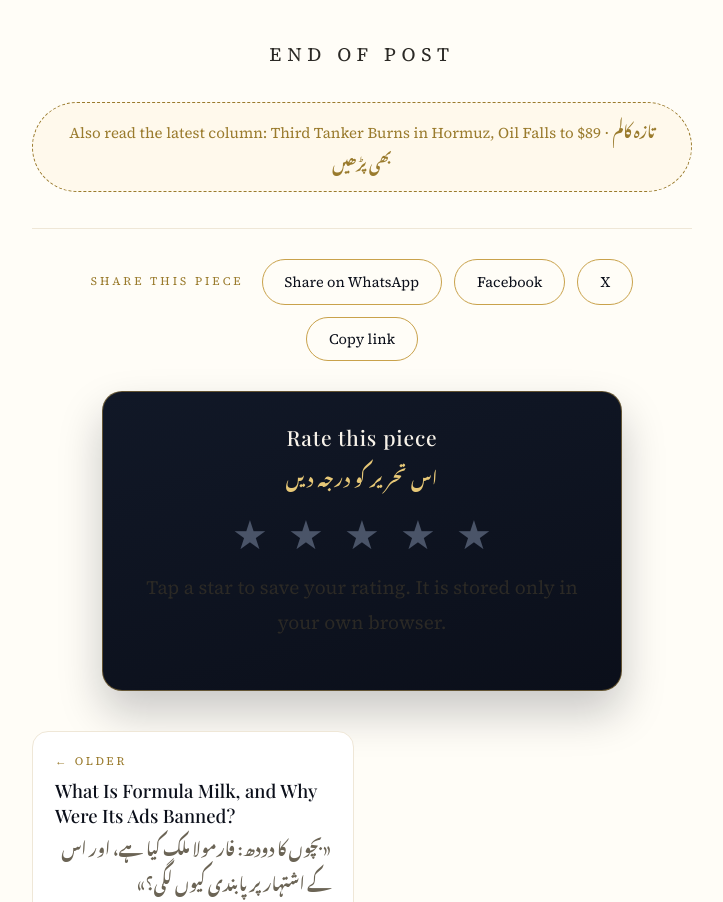
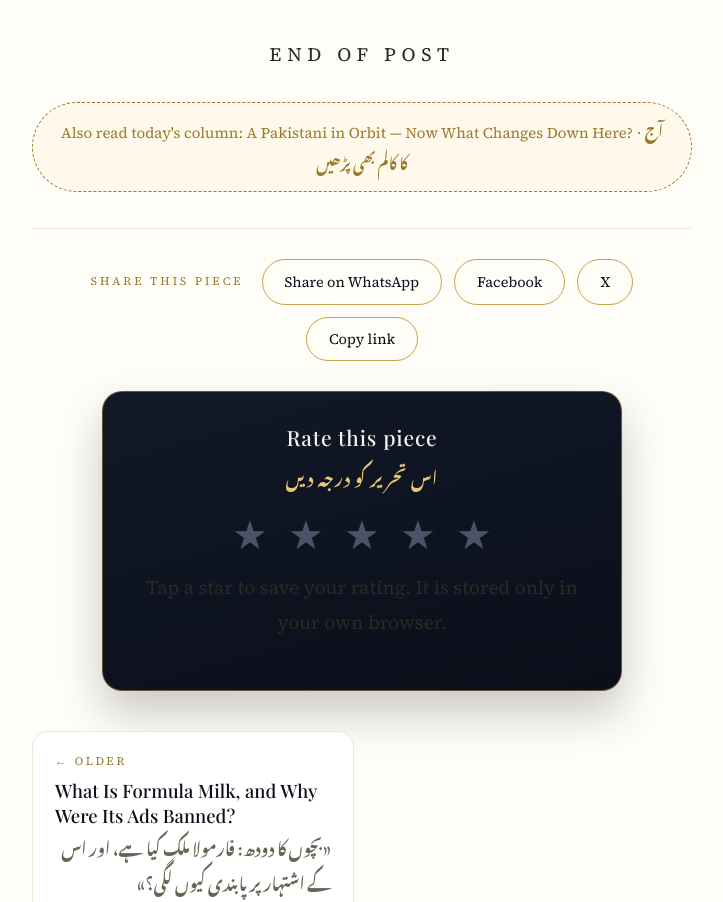
Before and after one commit to adeelqureshi98/awam-ki-awaz-blog, a plain HTML site: page blog/social-media-registration-pakistan-smpra.html in a window 1280 px wide. Shown: the part 8524-9426 px from the top of the page, without its empty margins (418-1141 px from the left). Drawn offline with nearby package versions, Linux system fonts and the light colour scheme; a web font is replaced by a local one.

Commit message:
Khari Baat 25 Nov blog: pair-link to today's column No.28 (Zeeshan Ali / Tiangong)

```diff
--- a/blog/social-media-registration-pakistan-smpra.html
+++ b/blog/social-media-registration-pakistan-smpra.html
@@ -140,7 +140,7 @@
 
     </section>
     <p class="post-end">End of post</p>
-    <p class="pair-link"><a href="../posts/hormuz-third-tanker-mine-qatar-mediator-oil-89.html">Also read the latest column: Third Tanker Burns in Hormuz, Oil Falls to $89 · <span lang="ur" dir="rtl">تازہ کالم بھی پڑھیں</span></a></p>
+    <p class="pair-link"><a href="../posts/pakistan-first-astronaut-zeeshan-ali-shenzhou-24-tiangong.html">Also read today's column: A Pakistani in Orbit — Now What Changes Down Here? · <span lang="ur" dir="rtl">آج کا کالم بھی پڑھیں</span></a></p>
     <div class="post-tools">
       <div class="share-row share-v3">
         <span class="share-lbl">Share this piece</span>
```
